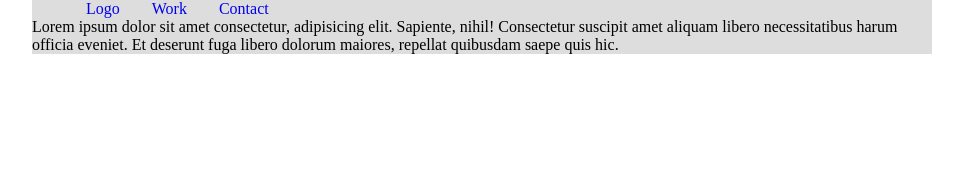
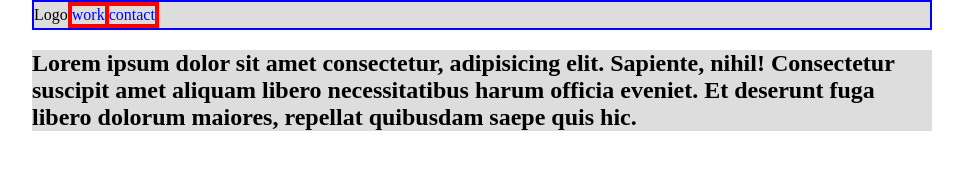
Before and after one commit to adamsubtract/Portfolio, a plain HTML site: page index.html in a window 1280 px wide. Shown: the whole page, without its empty margins (158-1121 px from the left). Drawn offline with Linux system fonts and the light colour scheme.

Commit message:
Added Flexbox to navigation bar

```diff
--- a/index.html
+++ b/index.html
@@ -7,19 +7,22 @@
     <title>Portfolio</title>
   </head>
   <body>
-    <div class="container">
-      <nav>
-        <ul>
-          <li><a href="#">Logo</a></li>
-          <li><a href="#">Work</a></li>
-          <li><a href="#">Contact</a></li>
+    <header>
+      <nav class="nav container row">
+        <div class="logo">Logo</div>
+        <ul class="nav__list row">
+          <li class="nav__item"><a href="#">work</a></li>
+          <li class="nav__item"><a href="#">contact</a></li>
         </ul>
       </nav>
-    <div class="conatiner">
-      Lorem ipsum dolor sit amet consectetur, adipisicing elit. Sapiente, nihil!
-      Consectetur suscipit amet aliquam libero necessitatibus harum officia
-      eveniet. Et deserunt fuga libero dolorum maiores, repellat quibusdam saepe
-      quis hic.
+    </header>
+    <div class="container">
+      <h2>
+        Lorem ipsum dolor sit amet consectetur, adipisicing elit. Sapiente,
+        nihil! Consectetur suscipit amet aliquam libero necessitatibus harum
+        officia eveniet. Et deserunt fuga libero dolorum maiores, repellat
+        quibusdam saepe quis hic.
+      </h2>
     </div>
   </body>
 </html>
--- a/style.css
+++ b/style.css
@@ -6,22 +6,42 @@ body {
   margin: 0;
 }
 
+nav {
+}
+
+ul {
+  list-style-type: none;
+}
+
+li a {
+  text-decoration: none;
+}
+
 .container {
   background-color: #dddddd;
   max-width: 900px;
   margin: 0 auto;
 }
 
-ul {
-  list-style-type: none;
-  margin: 0 0;
+.row {
+  display: flex;
 }
 
-li {
-  display: inline-block;
+.nav {
+  border: 2px solid blue;
+  align-content: center;
 }
 
-li a {
-  text-decoration: none;
-  padding: 14px 14px;
+.nav__list {
+  border: 2px solid red;
+  margin: 0;
+  padding: 0;
 }
+
+.nav__item {
+  border: 2px solid red;
+}
+
+.logo {
+  align-content: center;
+}
```
